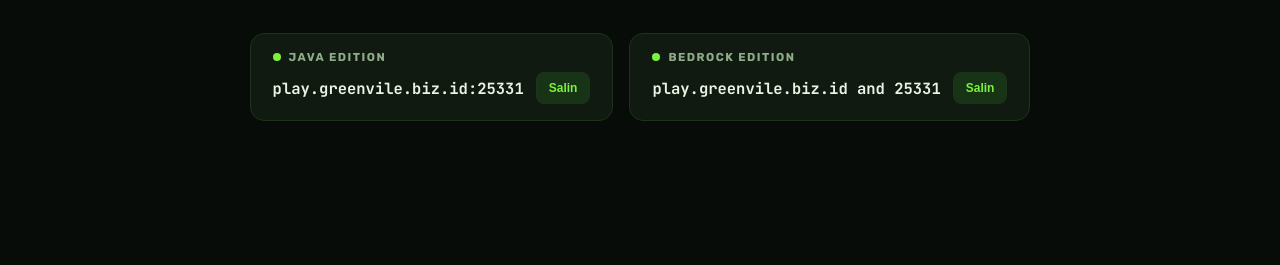
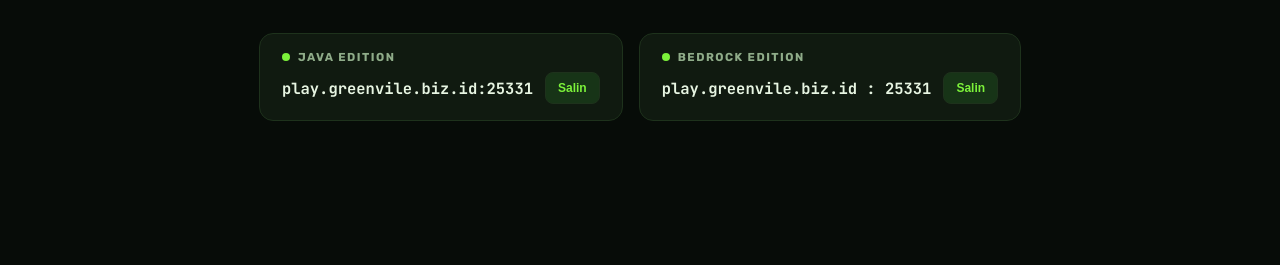
Before and after one commit to CALMSMP/webgreenvile, a plain HTML site: page index.html in a window 1280 px wide. Shown: the part 535-800 px from the top of the page. Drawn offline with Linux system fonts and the light colour scheme.

Commit message:
index.html

```diff
--- a/index.html
+++ b/index.html
@@ -328,7 +328,7 @@
     <div class="ip-box">
       <div class="plat"><span class="dot"></span>Bedrock Edition</div>
       <div class="ip-row">
-        <span class="ip-val mono" id="ip-bedrock">play.greenvile.biz.id and 25331</span>
+        <span class="ip-val mono" id="ip-bedrock">play.greenvile.biz.id : 25331</span>
         <button class="copy-btn" onclick="copyIP('ip-bedrock', this)">Salin</button>
       </div>
     </div>
```
